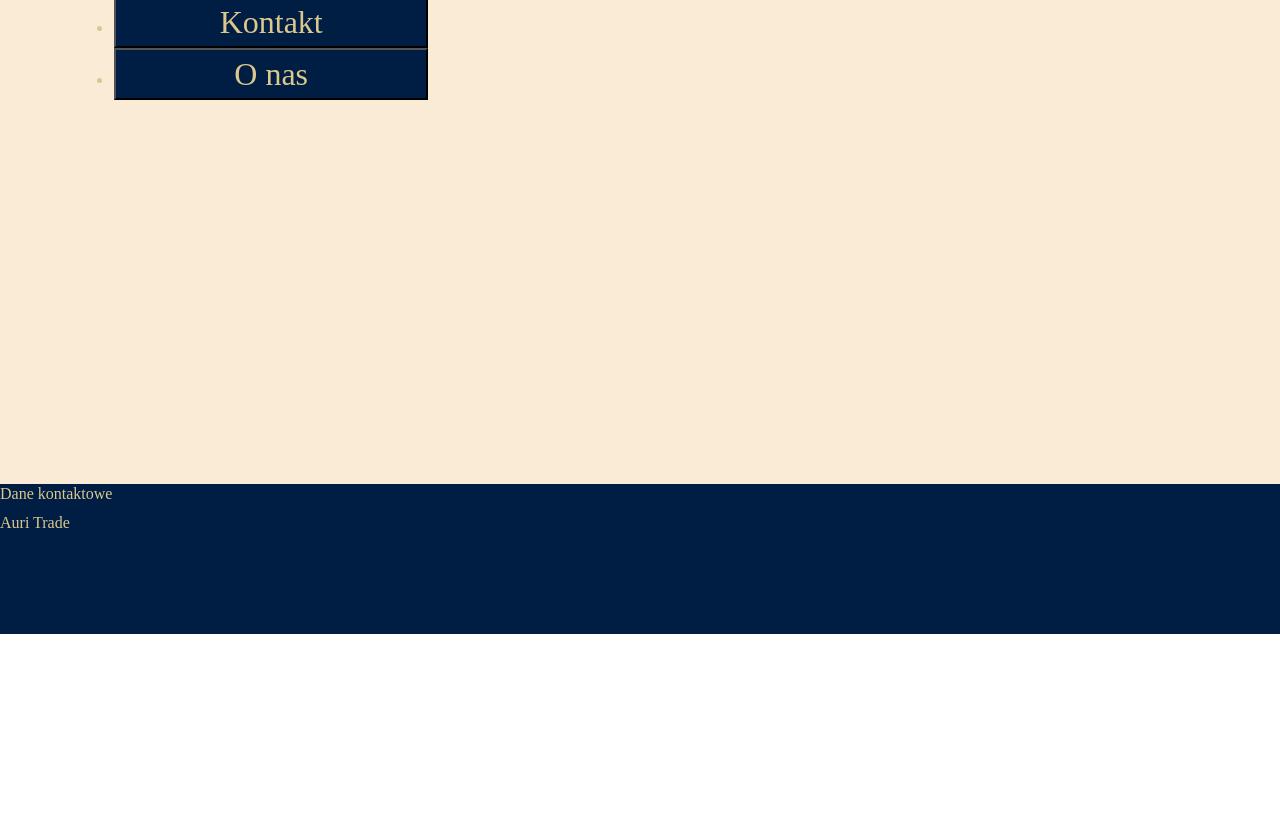
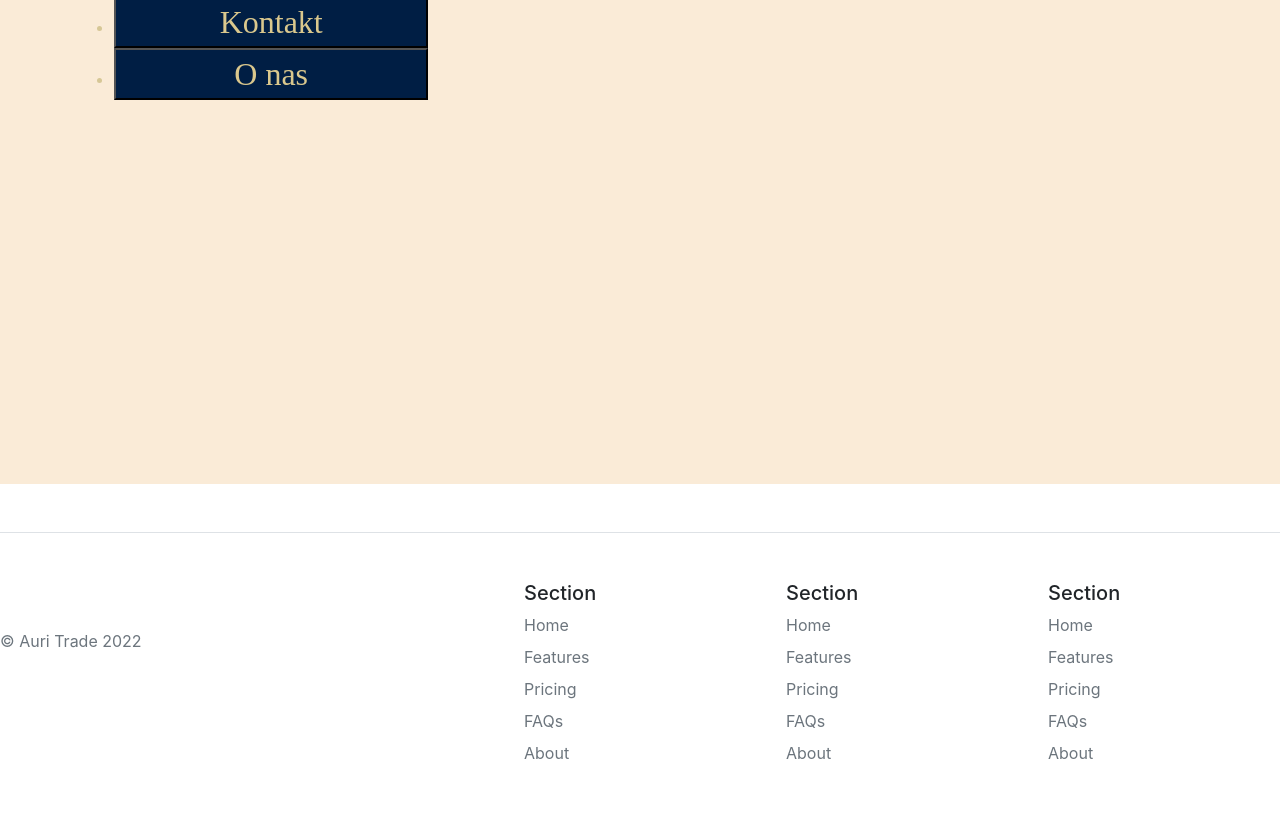
Before and after one commit to Uncle-Moris/Auri_Trade_Website, a plain HTML site: page html/home.html in a window 1280 px wide. Shown: the part 606-1430 px from the top of the page. Before the commit the page ends 1240 px from the top, so only its background shows below. Drawn offline with nearby package versions, Linux system fonts and the light colour scheme; files that its build step writes are made by us from their sources; files whose address does not match are found by name.

Commit message:
navigation

```diff
--- a/html/home.html
+++ b/html/home.html
@@ -38,11 +38,49 @@
     <main class="content">
 
     </main>
+    <footer class="row row-cols-5 py-5 my-5 border-top">
+        <div class="col">
+            <a href="/" class="d-flex align-items-center mb-3 link-dark text-decoration-none">
+                <svg class="bi me-2" width="40" height="32"><use xlink:href="#bootstrap"></use></svg>
+            </a>
+            <p class="text-muted">© Auri Trade 2022</p>
+        </div>
 
-    <footer class="footer">
-        <div class="contact_info">
-            <h6 class="contact_info"> Dane kontaktowe </h6>
-            <p>Auri Trade</p>
+        <div class="col">
+
+        </div>
+
+        <div class="col">
+            <h5>Section</h5>
+            <ul class="nav flex-column">
+                <li class="nav-item mb-2"><a href="#" class="nav-link p-0 text-muted">Home</a></li>
+                <li class="nav-item mb-2"><a href="#" class="nav-link p-0 text-muted">Features</a></li>
+                <li class="nav-item mb-2"><a href="#" class="nav-link p-0 text-muted">Pricing</a></li>
+                <li class="nav-item mb-2"><a href="#" class="nav-link p-0 text-muted">FAQs</a></li>
+                <li class="nav-item mb-2"><a href="#" class="nav-link p-0 text-muted">About</a></li>
+            </ul>
+        </div>
+
+        <div class="col">
+            <h5>Section</h5>
+            <ul class="nav flex-column">
+                <li class="nav-item mb-2"><a href="#" class="nav-link p-0 text-muted">Home</a></li>
+                <li class="nav-item mb-2"><a href="#" class="nav-link p-0 text-muted">Features</a></li>
+                <li class="nav-item mb-2"><a href="#" class="nav-link p-0 text-muted">Pricing</a></li>
+                <li class="nav-item mb-2"><a href="#" class="nav-link p-0 text-muted">FAQs</a></li>
+                <li class="nav-item mb-2"><a href="#" class="nav-link p-0 text-muted">About</a></li>
+            </ul>
+        </div>
+
+        <div class="col">
+            <h5>Section</h5>
+            <ul class="nav flex-column">
+                <li class="nav-item mb-2"><a href="#" class="nav-link p-0 text-muted">Home</a></li>
+                <li class="nav-item mb-2"><a href="#" class="nav-link p-0 text-muted">Features</a></li>
+                <li class="nav-item mb-2"><a href="#" class="nav-link p-0 text-muted">Pricing</a></li>
+                <li class="nav-item mb-2"><a href="#" class="nav-link p-0 text-muted">FAQs</a></li>
+                <li class="nav-item mb-2"><a href="#" class="nav-link p-0 text-muted">About</a></li>
+            </ul>
         </div>
     </footer>
     <script src="js/script.js"></script>
```
Also changed, not shown: html/contact.html (+20 -0 lines).
